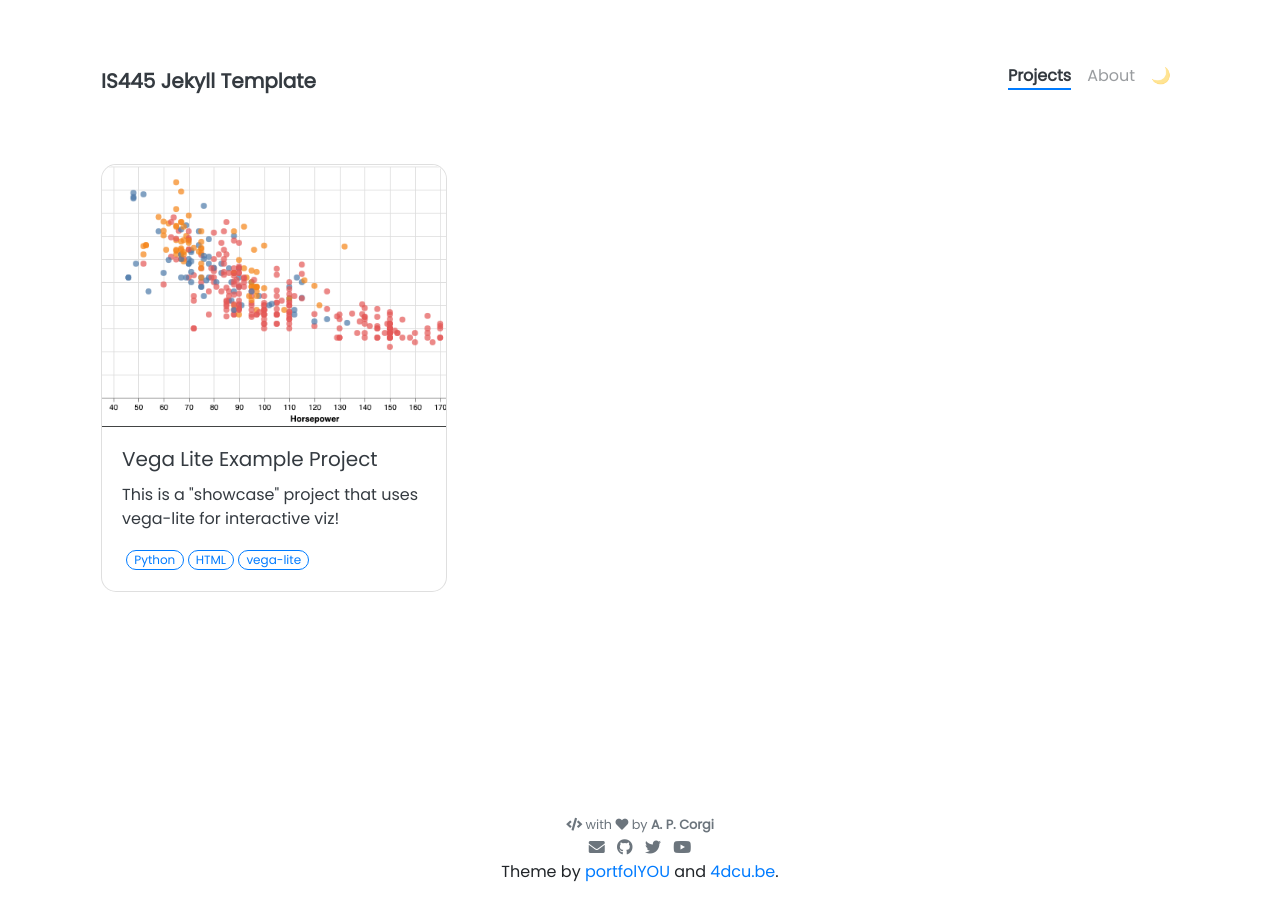
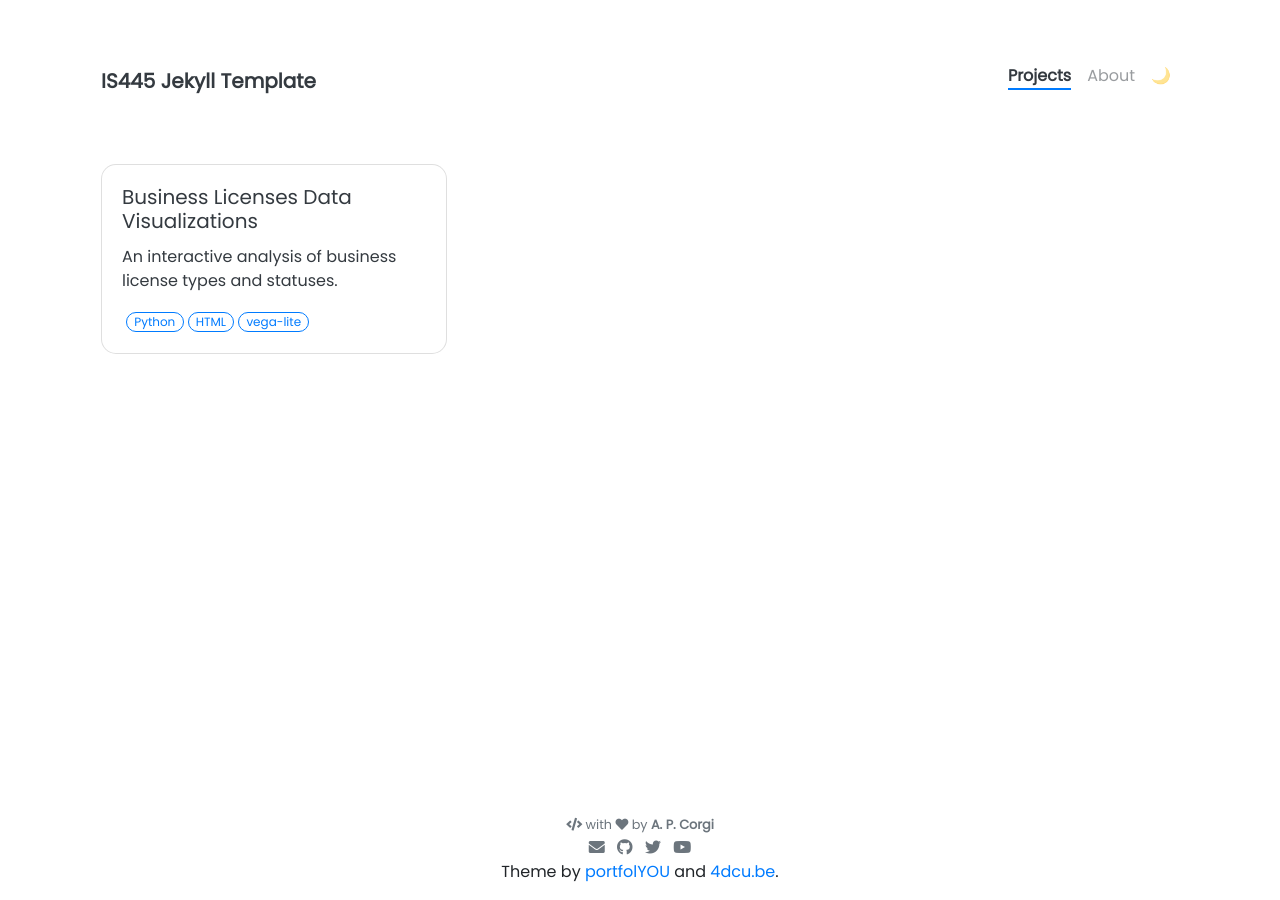
Before and after one commit to saaimjamal/saaimjamal.github.io, a Jekyll site: the page built from pages/projects.html, in a window 1280 px wide. Built offline with Jekyll 4.4.1, drawn with Linux system fonts in a browser that asks for light colours; nearby versions of some CDN libraries.

Commit message:
Update 1_Vega_lite_project.md

```diff
--- a/_projects/1_Vega_lite_project.md
+++ b/_projects/1_Vega_lite_project.md
@@ -1,8 +1,7 @@
 ---
-name: Vega Lite Example Project
+name: Business Licenses Data Visualizations
 tools: [Python, HTML, vega-lite]
-image: assets/pngs/cars.png
-description: This is a "showcase" project that uses vega-lite for interactive viz!
+description: An interactive analysis of business license types and statuses.
 custom_js:
   - vega.min
   - vega-lite.min
```
